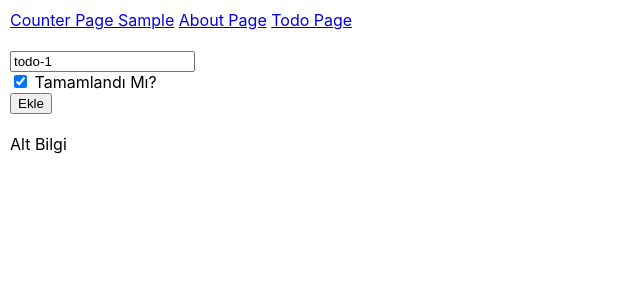
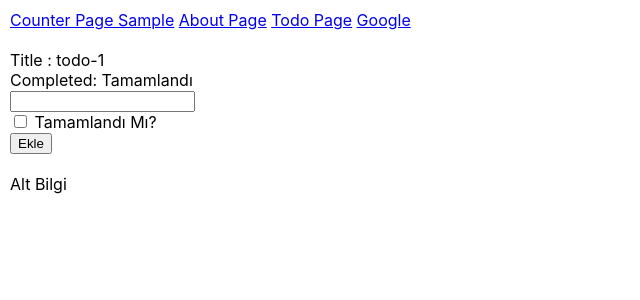
Before and after one commit to neominalsolutions/ArchitectReactTs01, a React (Create React App) app: page /todo-page in a window 1280 px wide. Shown: the top 300 px of the page, without its empty margins (0-640 px from the left). Built offline with nearby package versions, Linux system fonts and the light colour scheme.

Commit message:
TodoPage Set State

```diff
--- a/src/index.tsx
+++ b/src/index.tsx
@@ -30,6 +30,8 @@ root.render(
                   <Link to="/about">About Page</Link>
                   {' '}
                   <Link to="/todo-page">Todo Page</Link>
+                  {' '}
+                  <a href='https://www.google.com'>Google</a>
                 </header>
                 <main style={{padding:"10px"}}>
                   {/* component içeriklerinin değiştiği kısım */}
--- a/src/pages/TodoPage.tsx
+++ b/src/pages/TodoPage.tsx
@@ -13,16 +13,25 @@ function TodoPage(){
  }
  const OnInputChange = (event:any) => {
   console.log('OnInputChange', event.target.value);
+  // react ref değerler ile çalışırken eğer spread operatör kullanmazsak virtual dom state değişimini algılamıyor bu sebele aşağıdaki formatta yazıyoruz
+  // todo.title = event.target.value;
+  // setTodo(todo);
+  setTodo({...todo, title:event.target.value})
   // Todo State set edeceğiz.
  }
  const OnCompletedChange = (event:any) => {
   console.log('OnCompletedChange', event.target.checked);
+  setTodo({...todo, completed:event.target.checked})
  }
   return <>
+    Title : {todo.title}
+    <br></br>
+    Completed: {todo.completed ? 'Tamamlandı':'Tamamlanmadı'}
+    <br></br>
     <form onSubmit={(e:any) => addTodo(e)} method="post">
-      <input type="text" value={todo?.title} onChange={OnInputChange} />
+      <input type="text"  onChange={OnInputChange} />
       <br></br>
-      <input type="checkbox" checked={todo.completed} onChange={OnCompletedChange}  /> Tamamlandı Mı?
+      <input type="checkbox"  onChange={OnCompletedChange}  /> Tamamlandı Mı?
       <br></br>
       <input type="submit" value="Ekle" />
     </form>
```
